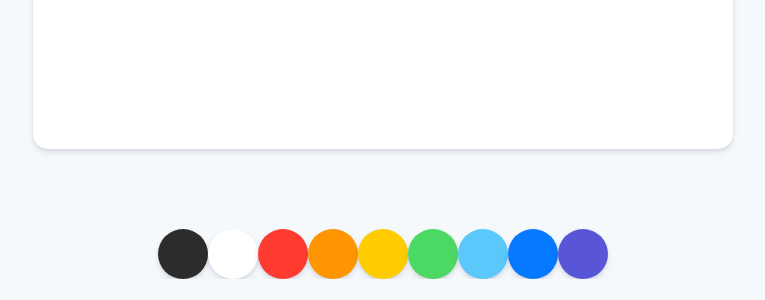
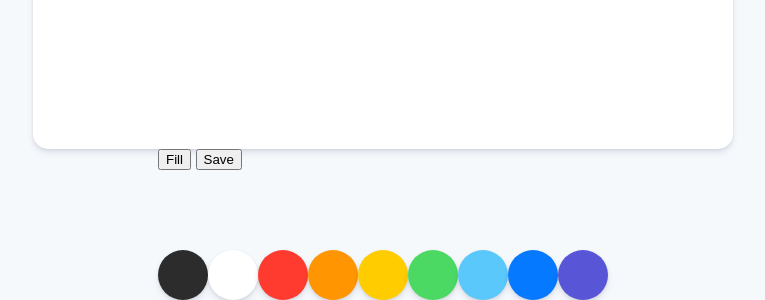
Before and after one commit to ddozza54/paintjs, a plain HTML site: page index.html in a window 1280 px wide. Shown: the part 601-901 px from the top of the page, without its empty margins (257-1022 px from the left). Before the commit the page ends 880 px from the top, so only its background shows below. Drawn offline with Linux system fonts and the light colour scheme.

Commit message:
버튼 생성
채우기와 브러쉬가 번갈아가면서 되는 버튼 하나 / 저장 버튼 하나

```diff
--- a/index.html
+++ b/index.html
@@ -12,6 +12,10 @@
 <body>
     <canvas id="jsCanvas" class="canvas"></canvas>
     <div class="controls">
+        <div class="controls__btns">
+            <button id="jsMode">Fill</button>
+            <button id="jsSave">Save</button>
+        </div>
         <div class="controls__colors" id="jscolors">
             <div class="controls__color" style="background-color: #2c2c2c;"></div>
             <div class="controls__color" style="background-color: white;"></div>
```
